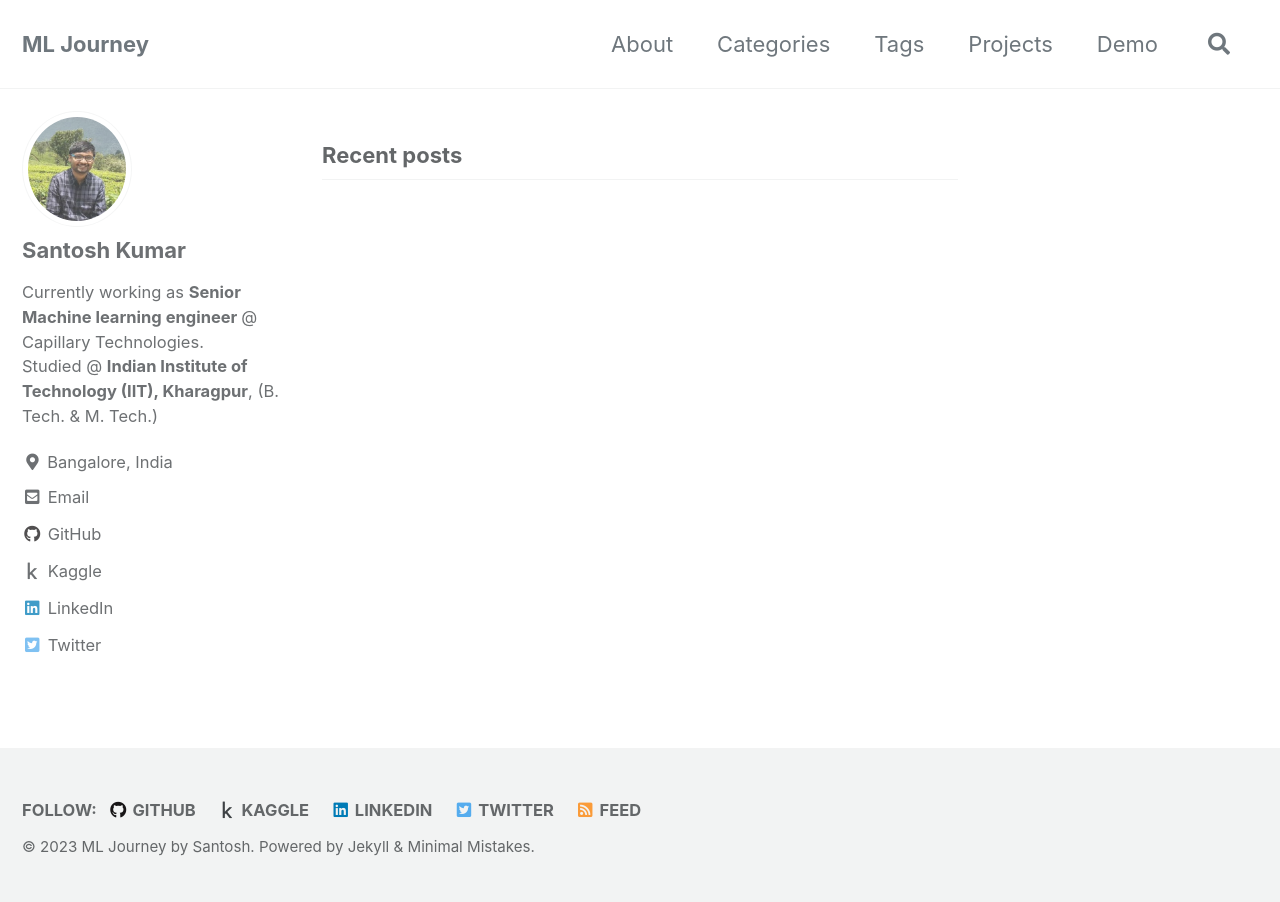
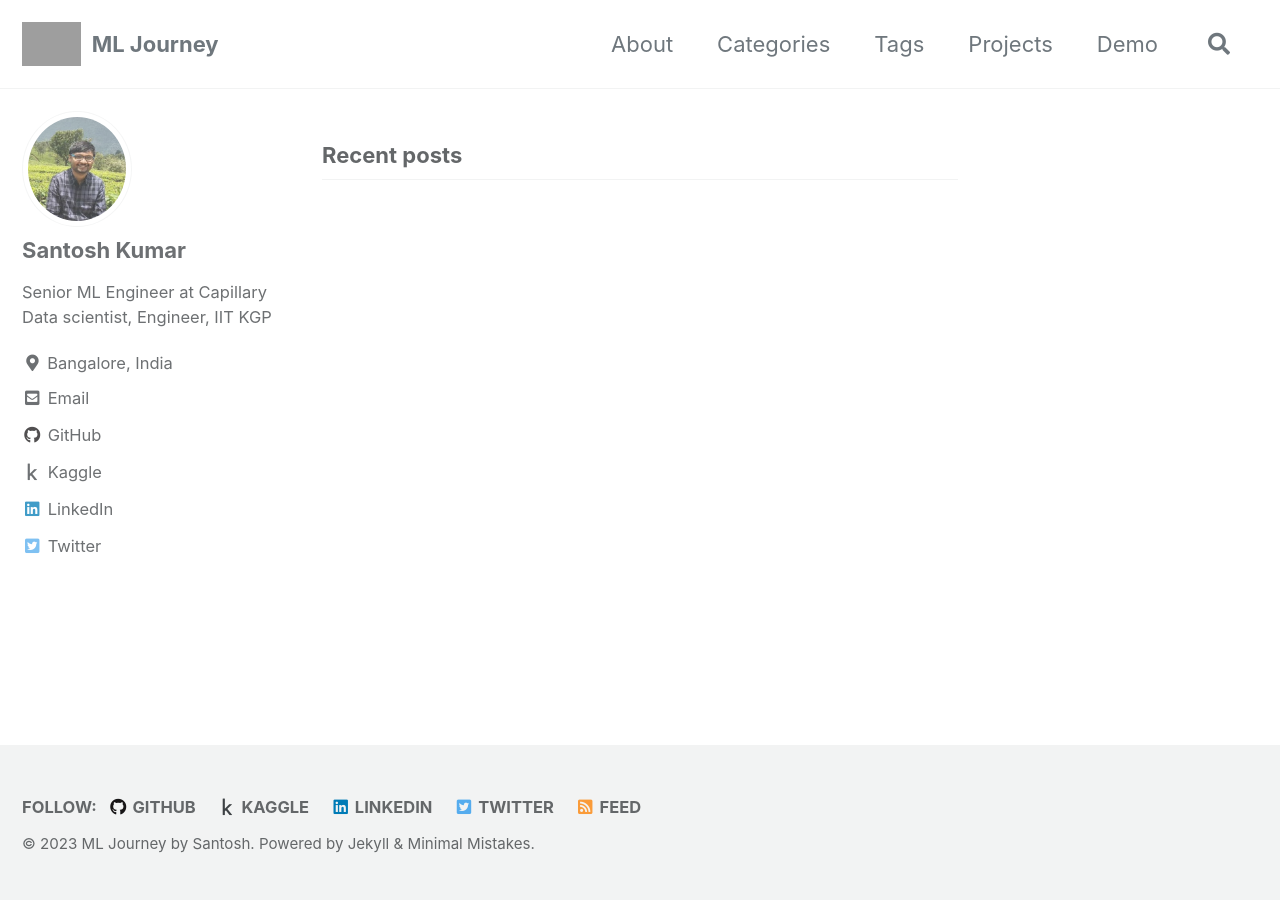
Before and after one commit to kumarsantosh04/kumarsantosh04.github.io, a Jekyll site: the page built from index.html, in a window 1280 px wide. Built offline with Jekyll 4.4.1, drawn with Linux system fonts in a browser that asks for light colours; cached includes are drawn as plain includes; the list of posts is cut into pages by our own code; grey boxes are pictures that could not be loaded.

Commit message:
chaging bio, logo and breadcrumbs

```diff
--- a/_config.yml
+++ b/_config.yml
@@ -25,9 +25,9 @@
 baseurl                  : # the subpath of your site, e.g. "/blog"
 repository               : # GitHub username/repo-name e.g. "mmistakes/minimal-mistakes"
 teaser                   : # path of fallback teaser image, e.g. "/assets/images/500x300.png"
-logo                     : # path of logo image to display in the masthead, e.g. "/assets/images/88x88.png"
+logo                     : /assets/images/logo.png # path of logo image to display in the masthead, e.g. "/assets/images/88x88.png"
 masthead_title           : # overrides the website title displayed in the masthead, use " " for no title
-# breadcrumbs            : false # true, false (default)
+breadcrumbs            : true # true, false (default)
 words_per_minute         : 200
 comments:
   provider               : "disqus" # false (default), "disqus", "discourse", "facebook", "staticman", "staticman_v2", "utterances", "giscus", "custom"
@@ -83,7 +83,7 @@
   username               :
   app_id                 :
   publisher              :
-og_image                 : /assets/images/santosh.jpg # Open Graph/Twitter default site image
+og_image                 : /assets/images/logo.jpg # Open Graph/Twitter default site image
 # For specifying social profiles
 # - https://developers.google.com/structured-data/customize/social-profiles
 social:
@@ -103,13 +103,9 @@
 author:
   name             : "Santosh Kumar"
   avatar           : "/assets/images/santosh.jpg"
-  bio              : "Currently working as <b> Senior Machine learning engineer </b>
-
-                      @ Capillary Technologies.
+  bio              : "Senior ML Engineer at Capillary
                       <br>
-                      Studied @ <b>Indian Institute of Technology (IIT), Kharagpur</b>,
-
-                       (B. Tech. & M. Tech.)"
+                      Data scientist, Engineer, IIT KGP"
   location         : "Bangalore, India"
   email            :
   links:
@@ -284,6 +280,9 @@
       comments: true
       share: true
       related: true
+      toc: true
+      toc_label: "Contents"
+      toc_icon: "cog"
   # _pages
   - scope:
       path: "_pages"
```
